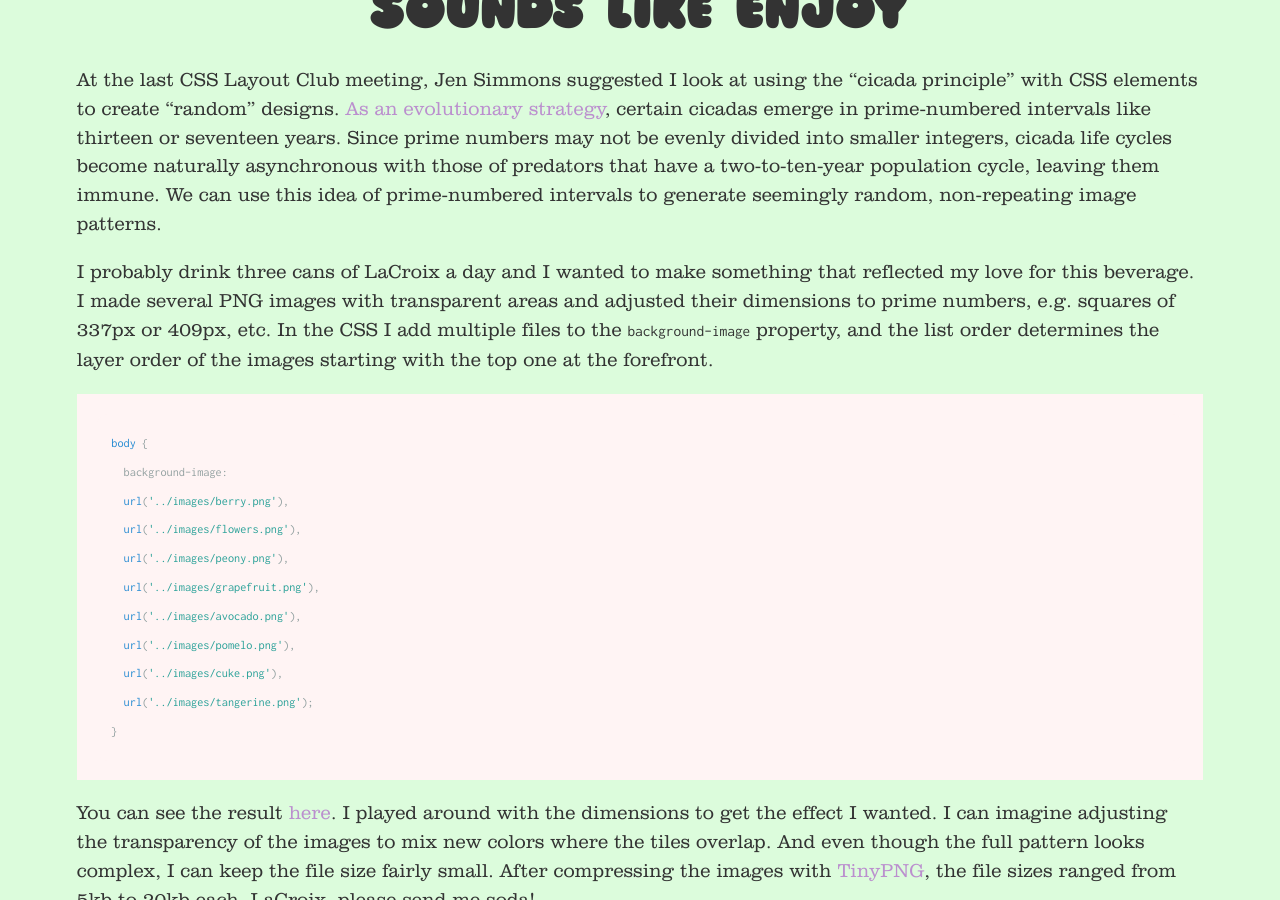
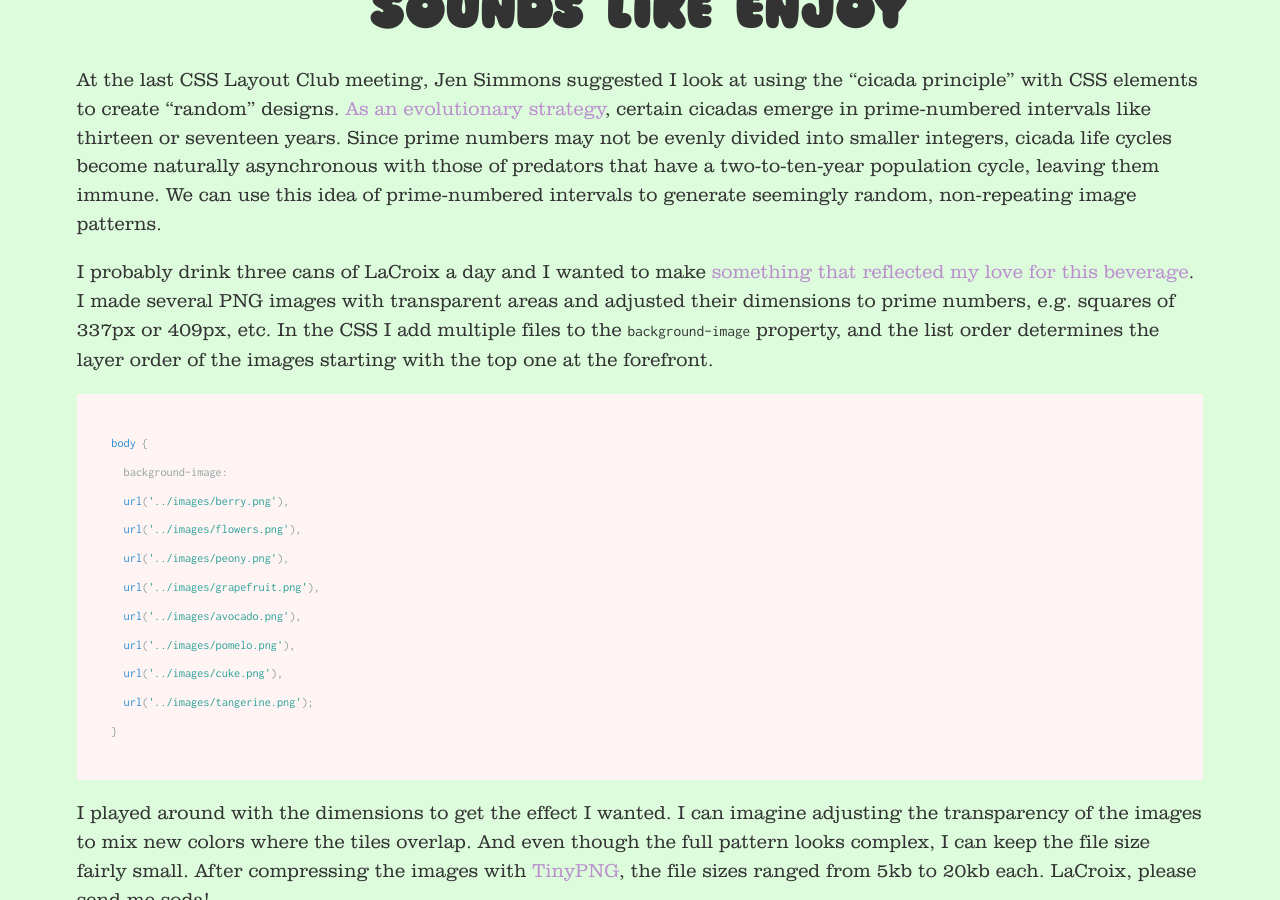
Before and after one commit to jingyufanclub/bloggo, a Jekyll site: the page built from _posts/2017-05-10-sounds-like-enjoy.md, in a window 1280 px wide and 900 px high, scrolled down 376 px. Built offline with Jekyll 4.4.1, drawn with Linux system fonts in a browser that asks for light colours.

Commit message:
fixed link;

````diff
--- a/_posts/2017-05-10-sounds-like-enjoy.md
+++ b/_posts/2017-05-10-sounds-like-enjoy.md
@@ -4,7 +4,7 @@
 ---
 At the last CSS Layout Club meeting, Jen Simmons suggested I look at using the "cicada principle" with CSS elements to create "random" designs. [As an evolutionary strategy](http://www.newyorker.com/tech/elements/the-cicadas-love-affair-with-prime-numbers), certain cicadas emerge in prime-numbered intervals like thirteen or seventeen years. Since prime numbers may not be evenly divided into smaller integers, cicada life cycles become naturally asynchronous with those of predators that have a two-to-ten-year population cycle, leaving them immune. We can use this idea of prime-numbered intervals to generate seemingly random, non-repeating image patterns.
 
-I probably drink three cans of LaCroix a day and I wanted to make something that reflected my love for this beverage. I made several PNG images with transparent areas and adjusted their dimensions to prime numbers, e.g. squares of 337px or 409px, etc. In the CSS I add multiple files to the `background-image` property, and the list order determines the layer order of the images starting with the top one at the forefront.
+I probably drink three cans of LaCroix a day and I wanted to make [something that reflected my love for this beverage](http://jingyufanclub.co/la-croy/). I made several PNG images with transparent areas and adjusted their dimensions to prime numbers, e.g. squares of 337px or 409px, etc. In the CSS I add multiple files to the `background-image` property, and the list order determines the layer order of the images starting with the top one at the forefront.
 ```css
 body {
   background-image:
@@ -18,4 +18,4 @@
   url('../images/tangerine.png');
 }
 ```
-You can see the result [here](http://jingyufanclub.co/la-croy/). I played around with the dimensions to get the effect I wanted. I can imagine adjusting the transparency of the images to mix new colors where the tiles overlap. And even though the full pattern looks complex, I can keep the file size fairly small. After compressing the images with [TinyPNG](https://tinypng.com/), the file sizes ranged from 5kb to 20kb each. LaCroix, please send me soda!
+I played around with the dimensions to get the effect I wanted. I can imagine adjusting the transparency of the images to mix new colors where the tiles overlap. And even though the full pattern looks complex, I can keep the file size fairly small. After compressing the images with [TinyPNG](https://tinypng.com/), the file sizes ranged from 5kb to 20kb each. LaCroix, please send me soda!
````
